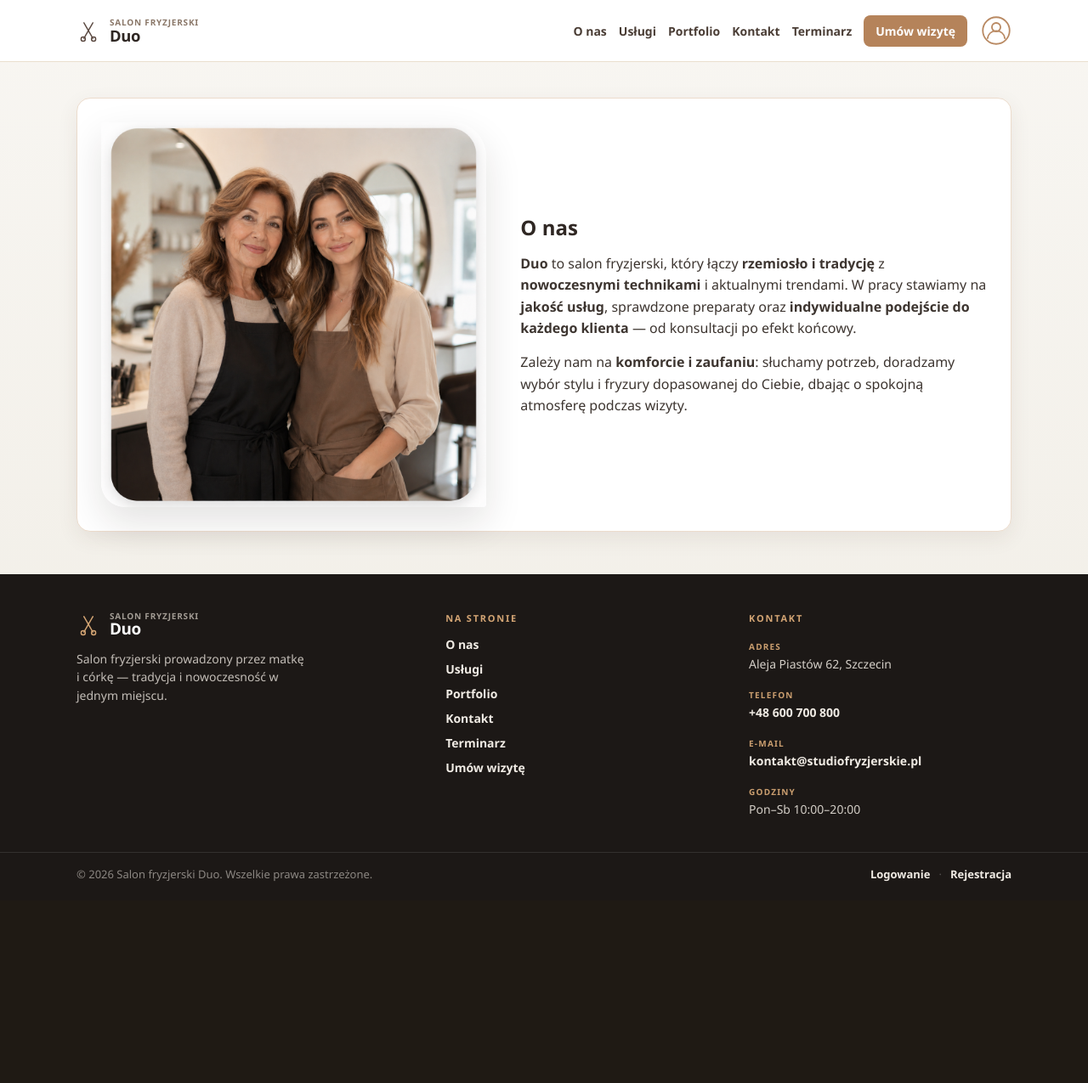
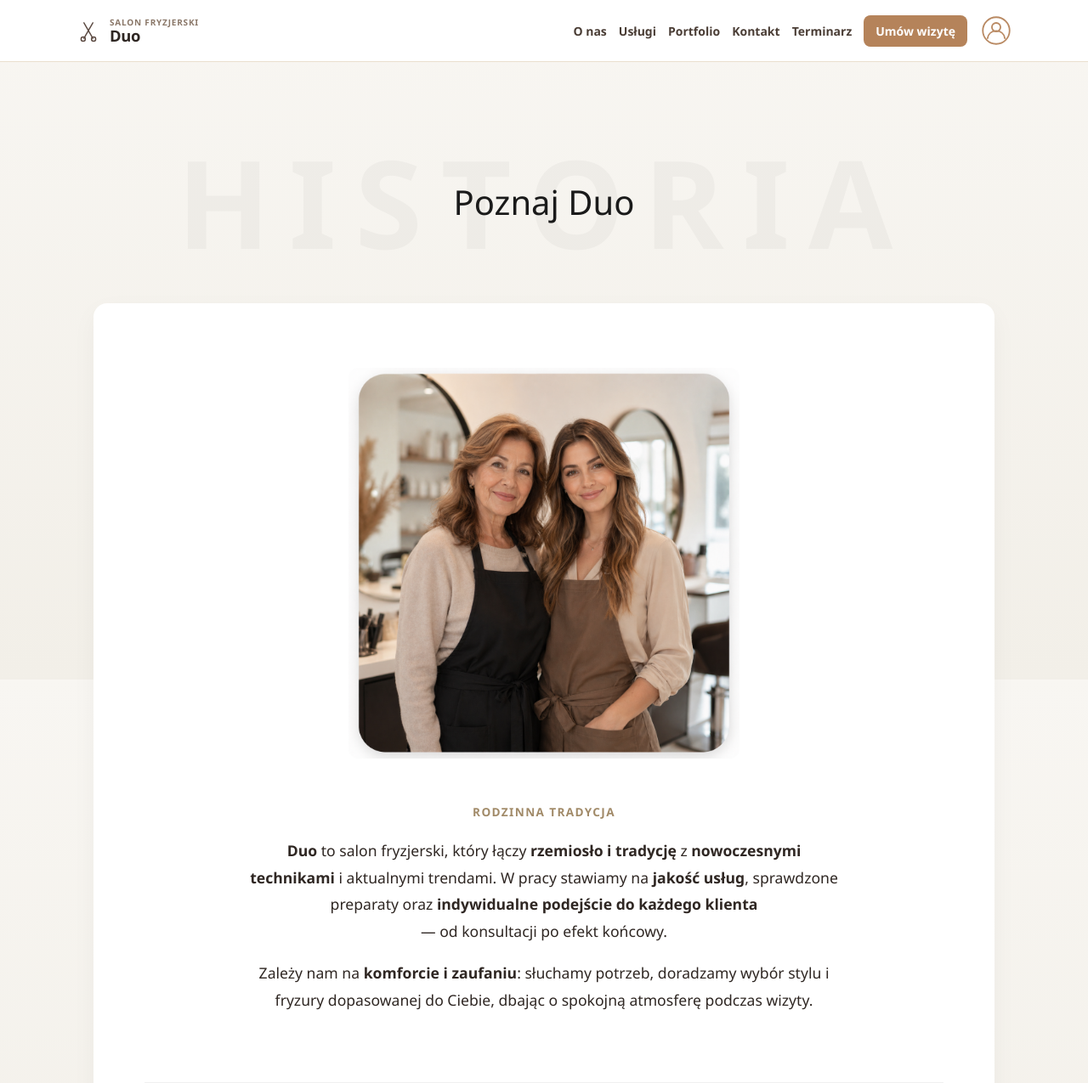
Before and after one commit to barszcz-z-uszkami/salon_fryzjerski, a Django app: template templates/accounts/about.html in a window 1280 px wide. Shown: the top 1275 px of the page at 85% size. Before the commit the page ends 1038 px from the top, so only its background shows below. Run offline with Django 3.2, Linux system fonts and the light colour scheme; the template is opened without the code that fills it, so the values that code supplies are empty.

Commit message:
Edycja zakładki O nas

```diff
--- a/templates/accounts/about.html
+++ b/templates/accounts/about.html
@@ -4,26 +4,198 @@
 {% block title %}Duo | O nas{% endblock %}
 
 {% block content %}
-<section class="section-card about-brief">
-    <div class="about-brief-grid">
-        <figure class="about-brief-photo">
-            <img
-                src="{% static 'images/home/editorial.png' %}"
-                alt="Salon fryzjerski Duo"
-                loading="lazy"
-                decoding="async"
-            >
+<style>
+/* Kontener główny */
+.about-page-wrapper {
+    max-width: 1100px;
+    margin: 0 auto;
+    padding: 40px 20px;
+}
+
+/* Animowany nagłówek */
+.about-hero {
+    position: relative;
+    height: 200px;
+    display: flex;
+    align-items: center;
+    justify-content: center;
+    overflow: hidden;
+    margin-bottom: 20px;
+}
+
+.hero-reveal-container {
+    position: relative;
+    text-align: center;
+}
+
+.ghost-text-bg {
+    position: absolute;
+    top: 50%;
+    left: 50%;
+    transform: translate(-50%, -50%);
+    font-size: clamp(4rem, 12vw, 9rem);
+    font-weight: 800;
+    letter-spacing: 0.15em;
+    color: rgba(0, 0, 0, 0.03);
+    z-index: 1;
+    pointer-events: none;
+    text-transform: uppercase;
+    animation: revealFromBottom 1.4s cubic-bezier(0.16, 1, 0.3, 1) both;
+}
+
+.main-hero-title {
+    position: relative;
+    z-index: 2;
+    font-size: 2.5rem;
+    color: #1a1a1a;
+    margin: 0;
+    font-weight: 400;
+    animation: revealMain 1.2s cubic-bezier(0.16, 1, 0.3, 1) 0.2s both;
+}
+
+/* Karta */
+.about-card {
+    background: #ffffff;
+    padding: 60px;
+    border-radius: 16px;
+    box-shadow: 0 10px 30px rgba(0, 0, 0, 0.04);
+}
+
+/* Górna sekcja (Centrowanie) */
+.about-main-header {
+    text-align: center;
+    margin-bottom: 60px;
+}
+
+.about-main-photo img {
+    max-width: 460px;
+    width: 100%;
+    border-radius: 12px;
+    margin-bottom: 30px;
+}
+
+.about-intro-text {
+    max-width: 700px;
+    margin: 0 auto;
+    font-size: 1.1rem;
+    line-height: 1.8;
+}
+
+.story-eyebrow {
+    text-transform: uppercase;
+    letter-spacing: 0.1em;
+    font-size: 0.85rem;
+    color: #a18a68;
+    margin-bottom: 15px;
+    font-weight: 600;
+}
+
+/* Sekcja Matka i Córka */
+.about-team-grid {
+    display: grid;
+    grid-template-columns: 1fr 1fr;
+    gap: 50px;
+    margin-top: 80px;
+    padding-top: 60px;
+    border-top: 1px solid #f0f0f0;
+}
+
+.team-member { text-align: left; }
+
+.team-photo {
+    width: 100%;
+    height: 400px;
+    object-fit: cover;
+    border-radius: 8px;
+    margin-bottom: 20px;
+    filter: grayscale(20%);
+    transition: filter 0.3s ease;
+}
+
+.team-member:hover .team-photo { filter: grayscale(0%); }
+
+.team-member h3 { font-size: 1.5rem; margin-bottom: 10px; color: #1a1a1a; }
+
+.team-role {
+    display: block;
+    color: #a18a68;
+    text-transform: uppercase;
+    font-size: 0.8rem;
+    letter-spacing: 1px;
+    margin-bottom: 15px;
+    font-weight: 600;
+}
+
+.team-desc { font-size: 0.95rem; line-height: 1.6; color: #555; }
+
+/* Animacje */
+@keyframes revealFromBottom {
+    0% { opacity: 0; transform: translate(-50%, 20%); }
+    100% { opacity: 1; transform: translate(-50%, -50%); }
+}
+
+@keyframes revealMain {
+    0% { opacity: 0; transform: translateY(30px); }
+    100% { opacity: 1; transform: translateY(0); }
+}
+
+/* Responsywność */
+@media (max-width: 900px) {
+    .about-card { padding: 30px; }
+    .about-hero { height: 150px; }
+}
+
+@media (max-width: 768px) {
+    .about-team-grid { grid-template-columns: 1fr; gap: 40px; }
+}
+</style>
+
+<div class="about-page-wrapper">
+    <header class="about-hero">
+        <div class="hero-reveal-container">
+            <span class="ghost-text-bg">HISTORIA</span>
+            <h1 class="main-hero-title">Poznaj Duo</h1>
+        </div>
+    </header>
+
+    <main class="about-card">
+        <section class="about-main-header">
+            <figure class="about-main-photo">
+                <img src="{% static 'images/home/editorial.png' %}" alt="Matka i córka - założycielki Duo">
             </figure>
-        <div class="about-brief-text">
-            <h1>O nas</h1>
+            <div class="about-intro-text">
+                <p class="story-eyebrow">Rodzinna tradycja</p>
                 <p>
                     <strong>Duo</strong> to salon fryzjerski, który łączy <strong>rzemiosło i tradycję</strong> z <strong>nowoczesnymi technikami</strong> i aktualnymi trendami.
-                W pracy stawiamy na <strong>jakość usług</strong>, sprawdzone preparaty oraz <strong>indywidualne podejście do każdego klienta</strong> — od konsultacji po efekt końcowy.
+                    W pracy stawiamy na <strong>jakość usług</strong>, sprawdzone preparaty oraz <strong>indywidualne podejście do każdego klienta</strong><br>— od konsultacji po efekt końcowy.
                 </p>
                 <p>
                     Zależy nam na <strong>komforcie i zaufaniu</strong>: słuchamy potrzeb, doradzamy wybór stylu i fryzury dopasowanej do Ciebie, dbając o spokojną atmosferę podczas wizyty.
                 </p>
             </div>
+        </section>
+
+        <section class="about-team-grid">
+            <article class="team-member">
+                <img src="{% static 'images/home/mama.png' %}" alt="Założycielka - Mama" class="team-photo">
+                <span class="team-role">Rzemiosło i Doświadczenie</span>
+                <h3>Mama</h3>
+                <p class="team-desc">
+                    Wieloletnia praktyka nauczyła mnie, że podstawą dobrej fryzury jest zrozumienie struktury włosa i spokój.
+                    W Duo dbam o to, by klasyczne techniki strzyżenia i tradycyjne podejście do klienta stanowiły solidny fundament naszej pracy.
+                </p>
+            </article>
+
+            <article class="team-member">
+                <img src="{% static 'images/home/corka.png' %}" alt="Założycielka - Córka" class="team-photo">
+                <span class="team-role">Innowacja i Trendy</span>
+                <h3>Córka</h3>
+                <p class="team-desc">
+                    Świeże spojrzenie na koloryzację i fascynacja nowoczesnymi trendami to mój wkład w historię salonu.
+                    Nieustannie szukam nowych inspiracji, by każda metamorfoza była unikalna i dopasowana do dynamicznego trybu życia naszych klientek.
+                </p>
+            </article>
+        </section>
+    </main>
 </div>
-</section>
 {% endblock %}
```
Also changed, not shown: 1 other file. Lines whose indentation alone changed are shown as unchanged.
